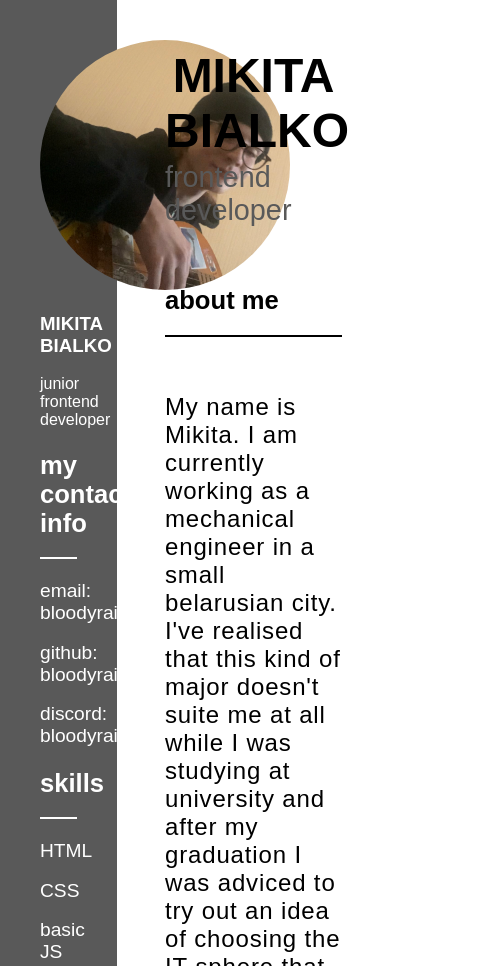
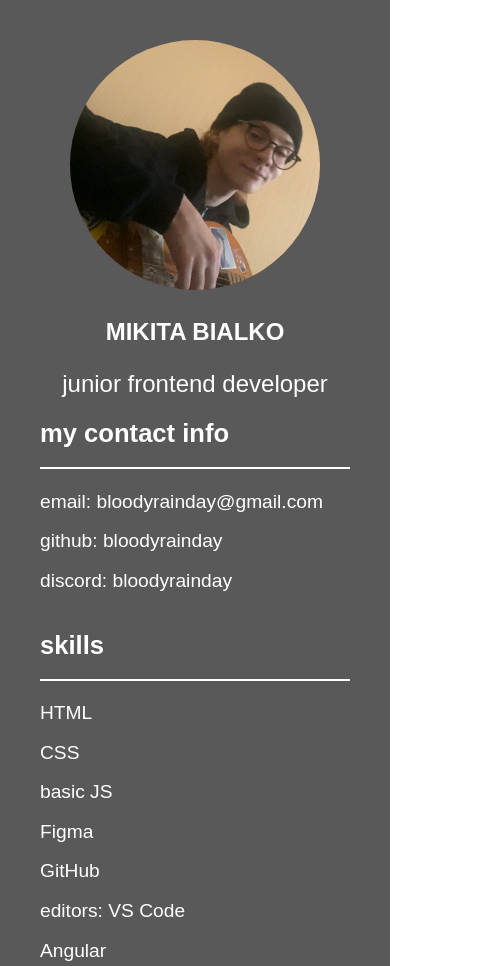
Before and after one commit to bloodyrainday/miki_repo, a plain HTML site: page index.html in a window 390 px wide. Shown: the top 966 px of the page, 489 px wide, since content can reach past the window. Drawn offline with Linux system fonts and the light colour scheme.

Commit message:
feat: add responsive design

```diff
--- a/style.css
+++ b/style.css
@@ -52,6 +52,10 @@ header {
   height:100%;
   object-fit: cover;
   text-align: center;
+}
+
+.photo-profile-name, .photo-profile-major {
+  visibility: hidden;
 }
 
 h2 {
@@ -162,3 +166,48 @@ footer span {
   letter-spacing: 0.1rem;
   margin-left: 1.5rem;
 }
+
+@media screen and (max-width: 1110px) {
+  body {
+    display: flex;
+    flex-direction: column;
+    justify-content: space-between;
+  }
+
+  .container.first {
+    width: 100%;
+  }
+
+  main {
+    width: 100%;
+  }
+
+  header {
+    width: 100%;
+  }
+
+  nav {
+    display: flex;
+    justify-content: space-between;
+    flex-wrap: wrap;
+  }
+
+  .photo-profile-wrap {
+    text-align: center;
+  }
+
+  .photo-profile-name, .photo-profile-major {
+    visibility: visible;
+  }
+
+}
+
+@media screen and (max-width: 990px) {
+  nav {
+    flex-direction: column;
+  }
+
+  .photo-profile-name, .photo-profile-major {
+    font-size: 1.5em;
+  }
+}
```
